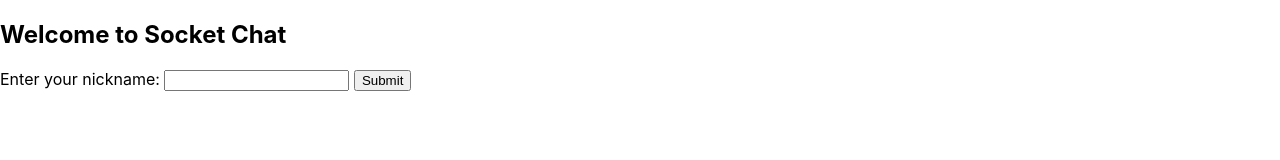
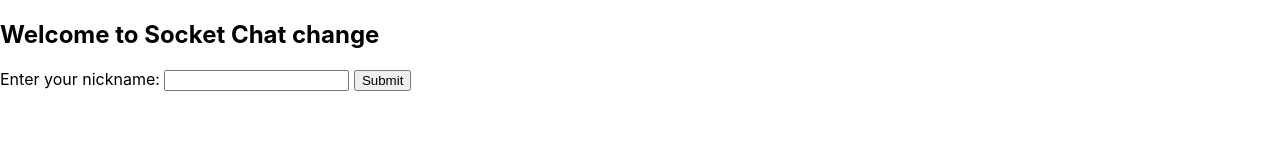
Before and after one commit to AlannieDecena/modules_10, a plain HTML site: page index.html in a window 1280 px wide. Shown: the top 160 px of the page. Drawn offline with nearby package versions, Linux system fonts and the light colour scheme; no server answers.

Commit message:
test deploy

```diff
--- a/index.html
+++ b/index.html
@@ -71,7 +71,7 @@
 
 <body>
     <div class="chatWrapper">
-        <h2>Welcome to Socket Chat</h2>
+        <h2>Welcome to Socket Chat change</h2>
         <ul id="messages"></ul>
         <form id="form" action="">
             <input id="input" autocomplete="off" /><button>Send</button>
```
